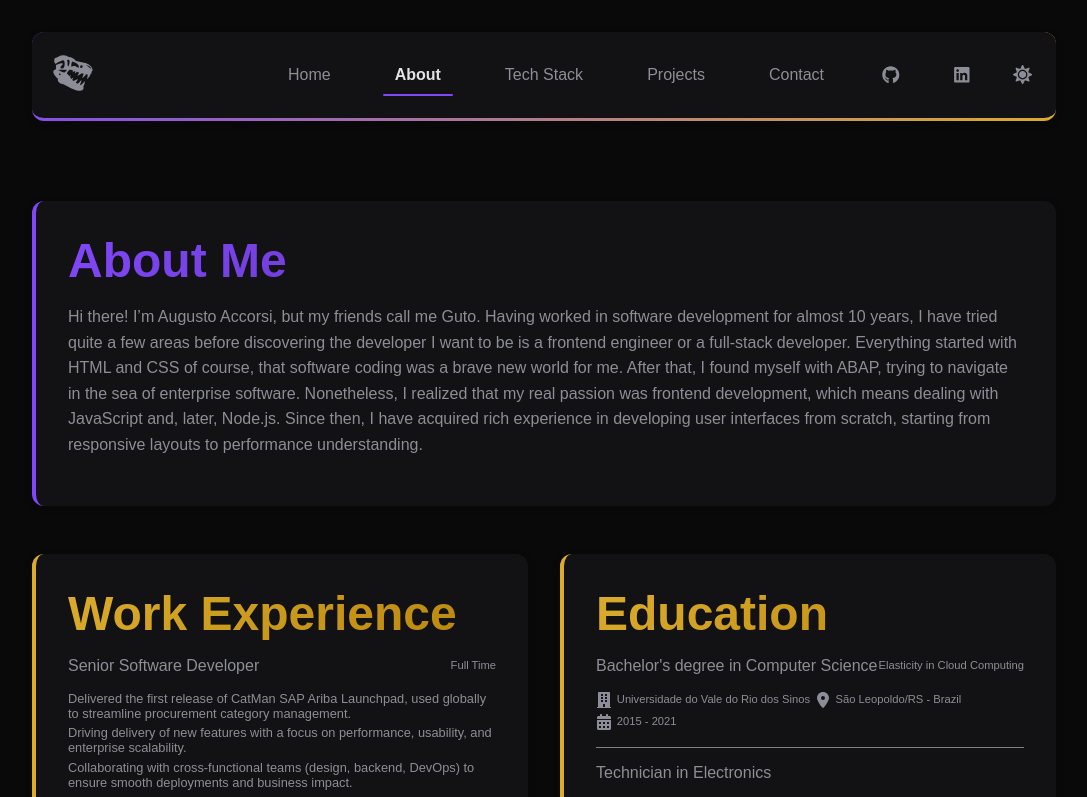
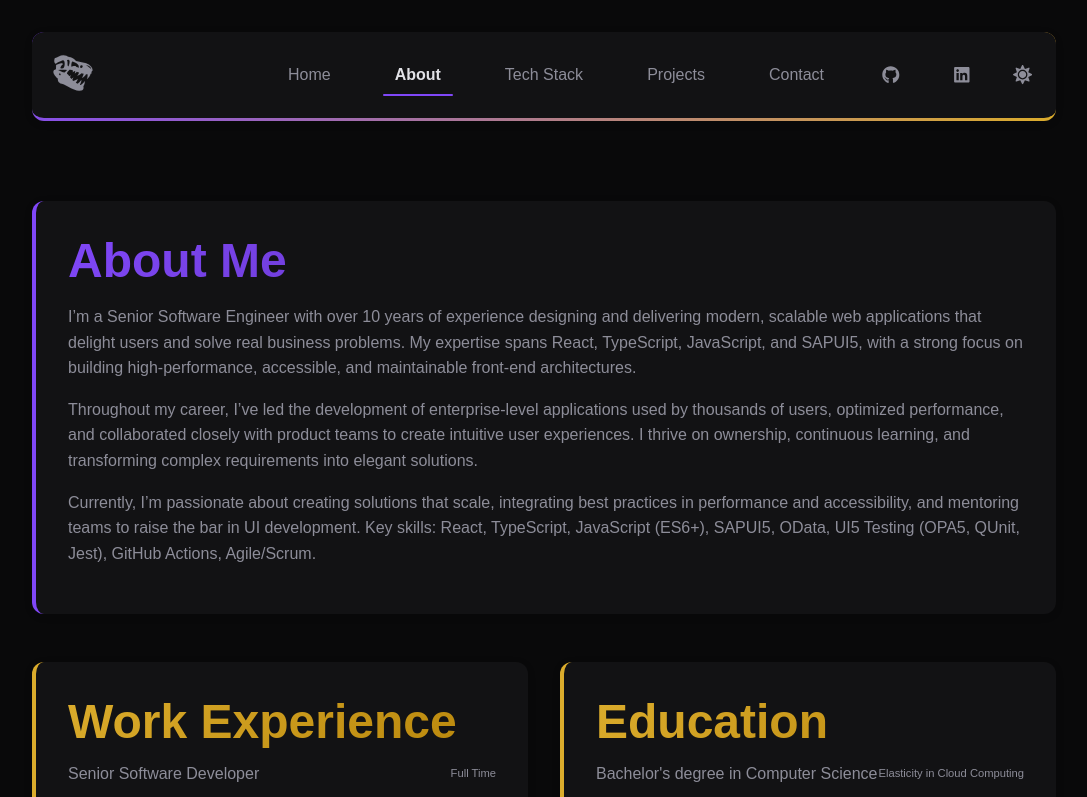
Before and after one commit to augustoaccorsi/portifolio, a React (Vite) app: page /portifolio/about in a window 1280 px wide. Shown: the top 797 px of the page, without its empty margins (96-1183 px from the left). Built offline with nearby package versions, Linux system fonts and the light colour scheme; no server answers.

Commit message:
Update about section

```diff
--- a/src/components/Achievement/index.jsx
+++ b/src/components/Achievement/index.jsx
@@ -16,12 +16,12 @@ const Achievement = ({ achievement }) => {
                 <div>
                     <div>
                         <FaBuilding />
-                        <p>{achievement.periodic}</p>
+                        <p>{achievement.periodic} ({achievement.year})</p>
                     </div>
-                        <FaCalendarAlt />
+                        {/* <FaCalendarAlt />
                         <p>
                             {achievement.year}
-                        </p>
+                        </p> */}
                     <div>
                         <FaFileDownload />
                         <p>
--- a/src/pages/About/index.jsx
+++ b/src/pages/About/index.jsx
@@ -1,48 +1,68 @@
-import { AboutMe, HeaderContainer, WorkExperience, Experience, EducationTitle, AchievementTitle } from './styles';
+import {
+    AboutMe,
+    HeaderContainer,
+    WorkExperience,
+    Experience,
+    EducationTitle,
+    AchievementTitle,
+} from './styles';
 import WorkExperienceItem from '../../components/WorkExperience/index';
 import Education from '../../components/Education/index';
 import Achievement from '../../components/Achievement/index';
 
-import jobs from '../../data/workExperience.json'
-import school from '../../data/education.json'
-import achievements from '../../data/achievements.json'
+import jobs from '../../data/workExperience.json';
+import school from '../../data/education.json';
+import achievements from '../../data/achievements.json';
 
 const About = () => {
     return (
         <HeaderContainer>
             <AboutMe>
                 <h1>About Me</h1>
-                <p>Hi there! I’m Augusto Accorsi, but my friends call me Guto. Having worked in software development for almost 10 years,
-                I have tried quite a few areas before discovering the developer I want to be is a frontend engineer or a full-stack developer.
-                Everything started with HTML and CSS of course, that software coding was a brave new world for me. After that, I found myself with ABAP, trying to navigate in the sea of enterprise software.
-                Nonetheless, I realized that my real passion was frontend development, which means dealing with JavaScript and, later, Node.js. Since then, I have acquired rich experience in developing user interfaces from scratch, starting from responsive layouts to performance understanding.
+                <p>
+                    I’m a Senior Software Engineer with over 10 years of
+                    experience designing and delivering modern, scalable web
+                    applications that delight users and solve real business
+                    problems. My expertise spans React, TypeScript, JavaScript,
+                    and SAPUI5, with a strong focus on building
+                    high-performance, accessible, and maintainable front-end
+                    architectures.
+                    <p />
+                    Throughout my career, I’ve led the development of
+                    enterprise-level applications used by thousands of users,
+                    optimized performance, and collaborated closely with product
+                    teams to create intuitive user experiences. I thrive on
+                    ownership, continuous learning, and transforming complex
+                    requirements into elegant solutions.
+                    <p />
+                    Currently, I’m passionate about creating solutions that
+                    scale, integrating best practices in performance and
+                    accessibility, and mentoring teams to raise the bar in UI
+                    development. Key skills: React, TypeScript, JavaScript
+                    (ES6+), SAPUI5, OData, UI5 Testing (OPA5, QUnit, Jest),
+                    GitHub Actions, Agile/Scrum.
                 </p>
             </AboutMe>
 
             <Experience>
                 <WorkExperience>
                     <h1>Work Experience</h1>
-                {
-                    jobs.experience.map((work, key) => {
-                        return <WorkExperienceItem key={key} work={work} />
-                    })
-                }
+                    {jobs.experience.map((work, key) => {
+                        return <WorkExperienceItem key={key} work={work} />;
+                    })}
                 </WorkExperience>
                 <WorkExperience>
                     <EducationTitle>Education</EducationTitle>
-                {
-                    school.education.map((education, key) => {
-                        return <Education key={key} education={education} />
-                    })
-                }
+                    {school.education.map((education, key) => {
+                        return <Education key={key} education={education} />;
+                    })}
 
                     <AchievementTitle>Achievements</AchievementTitle>
-                {
-                    achievements.map((achievement, key) => {
-                        return <Achievement key={key} achievement={achievement} />
-                    })
-                }
-
+                    {achievements.map((achievement, key) => {
+                        return (
+                            <Achievement key={key} achievement={achievement} />
+                        );
+                    })}
                 </WorkExperience>
             </Experience>
         </HeaderContainer>
```
Lines whose indentation alone changed are shown as unchanged.
